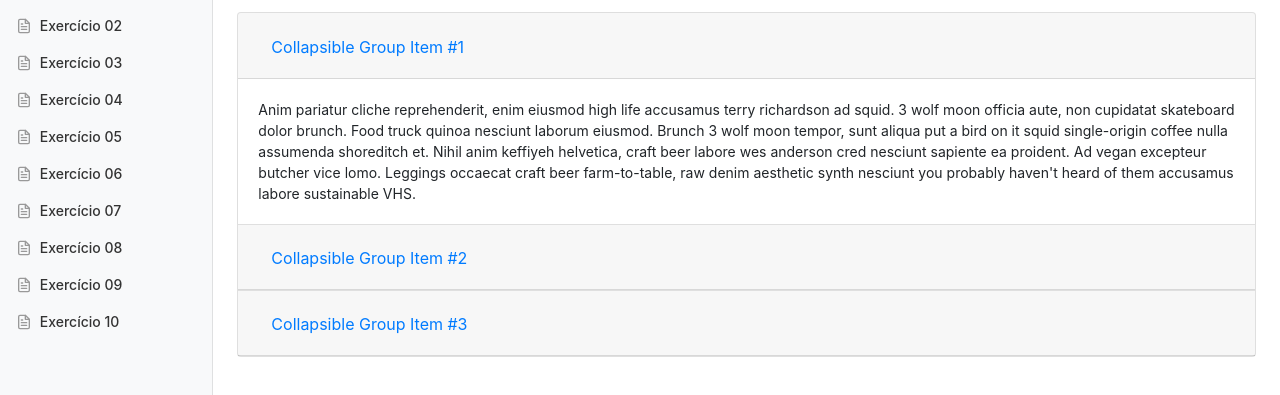
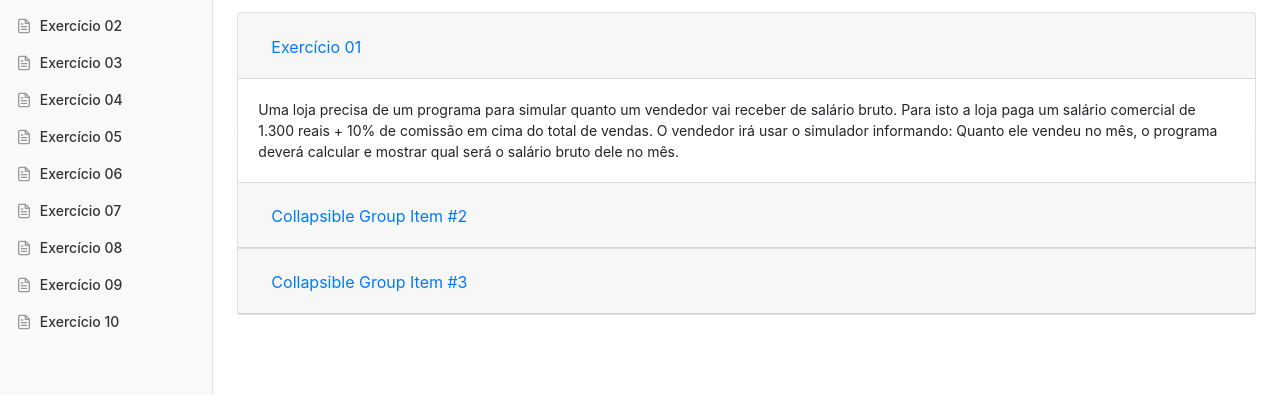
Before and after one commit to RodrigoBergamaschi/JsDom, a plain HTML site: page index.html in a window 1280 px wide. Shown: the part 123-518 px from the top of the page. Drawn offline with nearby package versions, Linux system fonts and the light colour scheme.

Commit message:
Update index.html

```diff
--- a/index.html
+++ b/index.html
@@ -116,18 +116,17 @@
                 </div>
                 <div class="accordion" id="accordionExample">
                     <div class="card">
-                      <div class="card-header" id="headingOne">
+                      <div class="card-header" id="bloco01">
                         <h2 class="mb-0">
-                          <button class="btn btn-link" type="button" data-toggle="collapse" data-target="#collapseOne" aria-expanded="true" aria-controls="collapseOne">
-                            Collapsible Group Item #1
+                          <button class="btn btn-link" type="button" data-toggle="collapse" data-target="#exercicio01" aria-expanded="true" aria-controls="collapseOne">
+                           Exercício 01
                           </button>
                         </h2>
                       </div>
 
-                      <div id="collapseOne" class="collapse show" aria-labelledby="headingOne" data-parent="#accordionExample">
+                      <div id="exercicio01" class="collapse show" aria-labelledby="bloco01" data-parent="#accordionExample">
                         <div class="card-body">
-                          Anim pariatur cliche reprehenderit, enim eiusmod high life accusamus terry richardson ad squid. 3 wolf moon officia aute, non cupidatat skateboard dolor brunch. Food truck quinoa nesciunt laborum eiusmod. Brunch 3 wolf moon tempor, sunt aliqua put a bird on it squid single-origin coffee nulla assumenda shoreditch et. Nihil anim keffiyeh helvetica, craft beer labore wes anderson cred nesciunt sapiente ea proident. Ad vegan excepteur butcher vice lomo. Leggings occaecat craft beer farm-to-table, raw denim aesthetic synth nesciunt you probably haven't heard of them accusamus labore sustainable VHS.
-                        </div>
+                          Uma loja precisa de um programa para simular quanto um vendedor vai receber de salário bruto. Para isto a loja paga um salário comercial de 1.300 reais + 10% de comissão em cima do total de vendas. O vendedor irá usar o simulador informando: Quanto ele vendeu no mês, o programa deverá calcular e mostrar qual será o salário bruto dele no mês.                        </div>
                       </div>
                     </div>
                     <div class="card">
```
